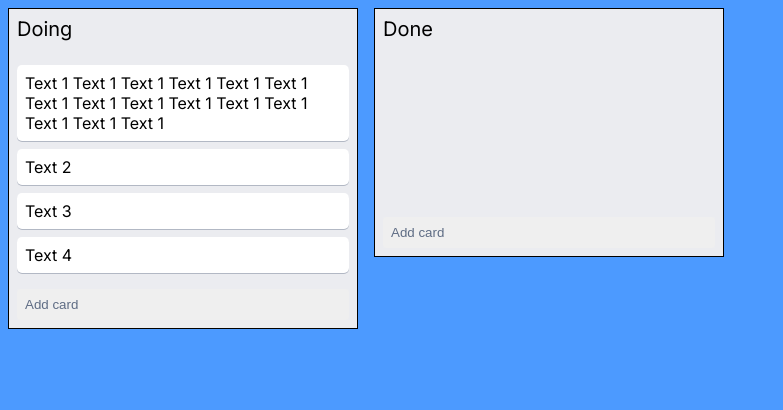
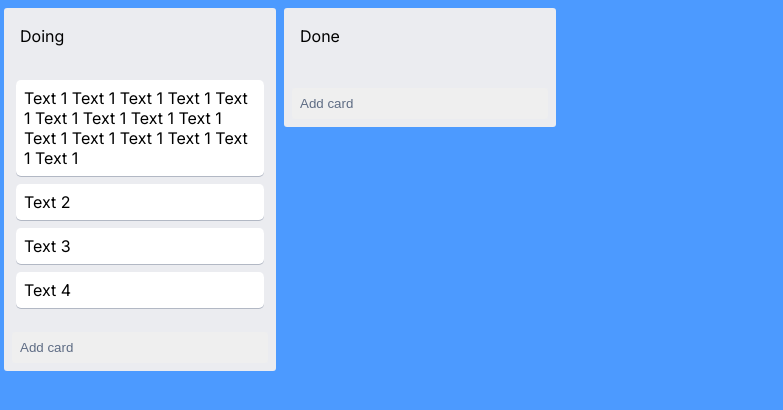
Before and after one commit to Rawallon/trello-clone-next, a Next.js app: page / in a window 1280 px wide. Shown: the top 410 px of the page, without its empty margins (0-783 px from the left). Built offline with nearby package versions, Linux system fonts and the light colour scheme.

Commit message:
Changed styling of Column component

```diff
--- a/src/components/Column/column.module.css
+++ b/src/components/Column/column.module.css
@@ -1,30 +1,60 @@
+.columnWrapper {
+  width: 272px;
+  margin: 0 4px;
+  height: 100vh;
+  box-sizing: border-box;
+  display: inline-block;
+  vertical-align: top;
+  white-space: nowrap;
+}
+
 .column {
-  border: 1px solid #000;
-  background: #ebecf0;
+  margin: 8px 4px;
+  width: 272px;
+  background-color: #ebecf0;
+  border-radius: 3px;
+  display: flex;
+  flex-direction: column;
+  height: max-content;
+  max-height: 100%;
+  position: relative;
+  white-space: normal;
+}
+.column > div {
   margin: 8px;
-  min-width: 350px;
-  max-width: 350px;
-  width: 100%;
-  min-height: 115px;
-  height: max-content;
-  transition: 300ms;
-  user-select: none;
-}
-.columnDraggingOver {
-  background: #d3d4d8;
 }
 .title {
-  padding: 8px;
-  text-align: left;
-  font-size: 1.25rem;
-  user-select: none;
+  flex: 0 0 auto;
+  padding: 10px 8px;
+  position: relative;
+  min-height: 20px;
 }
 
 .droppable {
-  transition: 300ms;
-  border-radius: 5px;
-  padding: 8px 8px 0 8px;
-  min-height: 10rem;
+  flex: 1 1 auto;
+  margin-bottom: 0;
+  overflow-y: auto;
+  overflow-x: hidden;
+  margin: 0 4px;
+  padding: 0 4px;
+  min-height: 0;
+}
+
+.droppable::-webkit-scrollbar {
+  height: 8px;
+  width: 8px;
+}
+
+.droppable::-webkit-scrollbar-track-piece {
+  background: rgba(9, 30, 66, 0.08);
+  border-radius: 4px;
+}
+
+.droppable::-webkit-scrollbar-thumb {
+  background: rgba(9, 30, 66, 0.13);
+  border-radius: 4px;
+  display: block;
+  height: 48px;
 }
 
 .footerColumn.hidden {
@@ -32,6 +62,9 @@
 }
 .footerColumn {
   padding: 8px;
+  display: flex;
+  flex-direction: column;
+  justify-content: space-between;
 }
 
 .footerColumn button {
```
